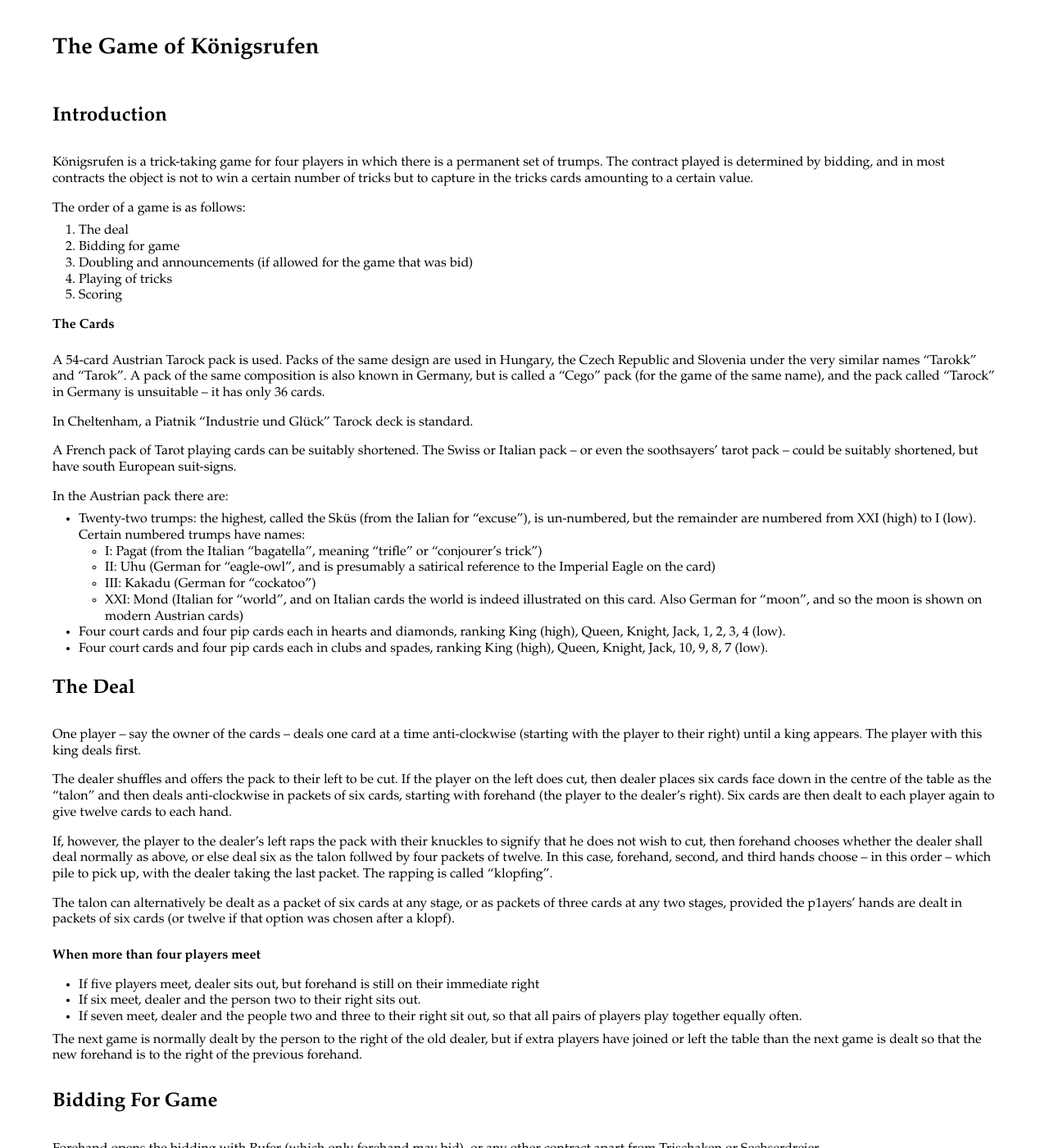
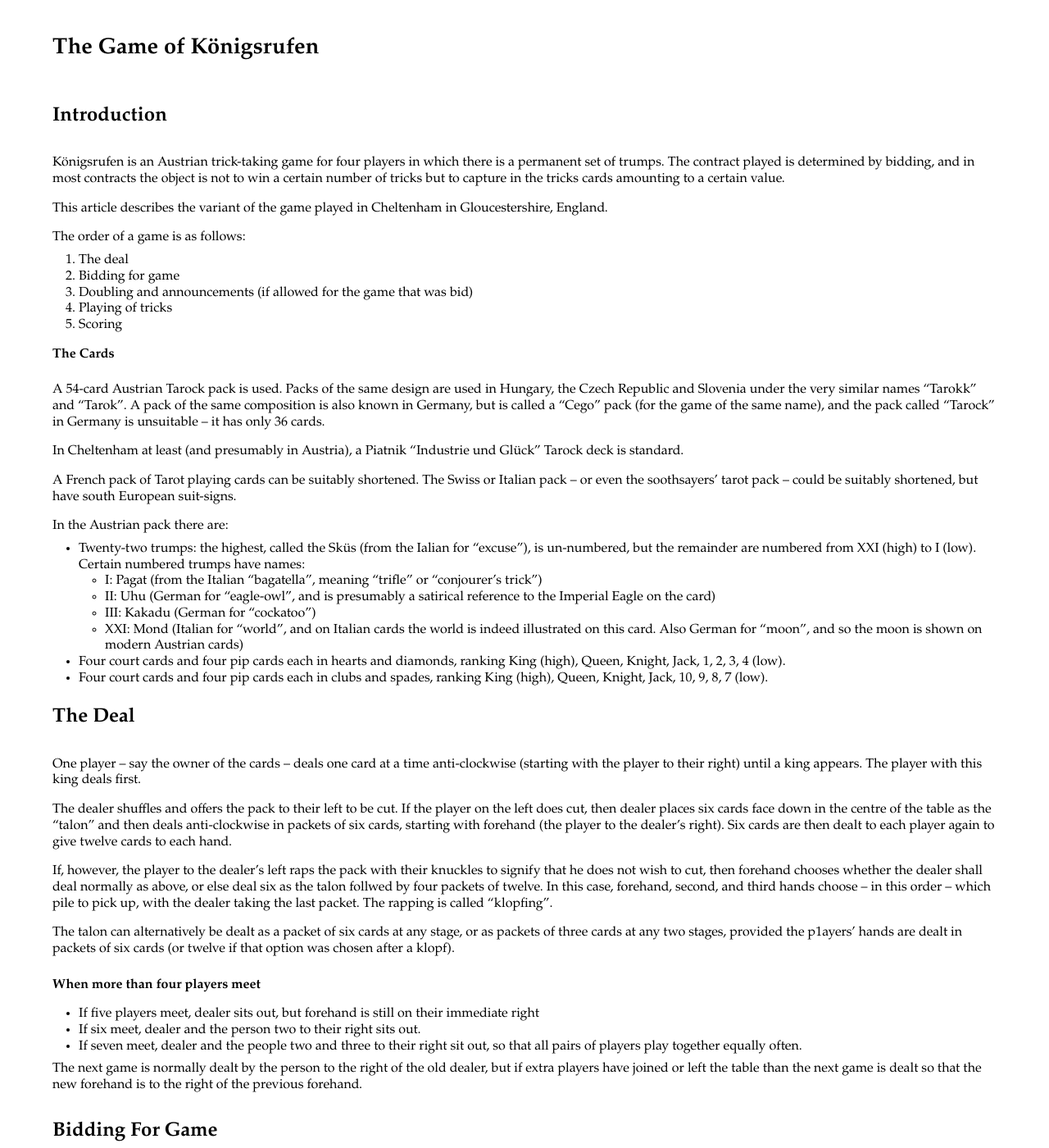
Before and after one commit to dwb/dwb.github.com, a Jekyll site: the page built from koenigsrufen.md, in a window 1280 px wide and 1400 px high. Shown: the whole window at 82% size. Built offline with Jekyll 4.4.1, drawn with Linux system fonts in a browser that asks for light colours; some of the changed text lies outside the part shown.

```diff
--- /dev/null
+++ b/CNAME
@@ -0,0 +1 @@
+dbee.me.uk
--- a/koenigsrufen.md
+++ b/koenigsrufen.md
@@ -7,7 +7,9 @@ layout: article
 
 ## Introduction
 
-Königsrufen is a trick-taking game for four players in which there is a permanent set of trumps. The contract played is determined by bidding, and in most contracts the object is not to win a certain number of tricks but to capture in the tricks cards amounting to a certain value.
+Königsrufen is an Austrian trick-taking game for four players in which there is a permanent set of trumps. The contract played is determined by bidding, and in most contracts the object is not to win a certain number of tricks but to capture in the tricks cards amounting to a certain value.
+
+This article describes the variant of the game played in Cheltenham in Gloucestershire, England.
 
 The order of a game is as follows:
 
@@ -21,7 +23,7 @@ The order of a game is as follows:
 
 A 54-card Austrian Tarock pack is used. Packs of the same design are used in Hungary, the Czech Republic and Slovenia under the very similar names "Tarokk" and "Tarok". A pack of the same composition is also known in Germany, but is called a "Cego" pack (for the game of the same name), and the pack called "Tarock" in Germany is unsuitable -- it has only 36 cards.
 
-In Cheltenham, a Piatnik "Industrie und Glück" Tarock deck is standard.
+In Cheltenham at least (and presumably in Austria), a Piatnik "Industrie und Glück" Tarock deck is standard.
 
 A French pack of Tarot playing cards can be suitably shortened. The Swiss or Italian pack -- or even the soothsayers' tarot pack -- could be suitably shortened, but have south European suit-signs.
 
@@ -56,7 +58,7 @@ The next game is normally dealt by the person to the right of the old dealer, bu
 
 ## Bidding For Game
 
-Forehand opens the bidding with Rufer (which only forehand may bid), or any other contract apart from Trischaken or Sechserdreier.
+Forehand opens with a bid of Rufer (which only forehand may bid), or any other contract apart from Trischaken or Sechserdreier.
 
 Bidding then follows anti-clockwise around the table, ending with forehand again. Each player in turn must make a bid of a contract higher (that is, further down the table below) than the previous bid, or pass, forfeiting their chance to bid entirely. When all players have bid or passed, forehand must either pass, or make one final bid, which can be the same contract or higher than the highest bid thus far. The winner of the bidding is known as the declarer.
 
```
